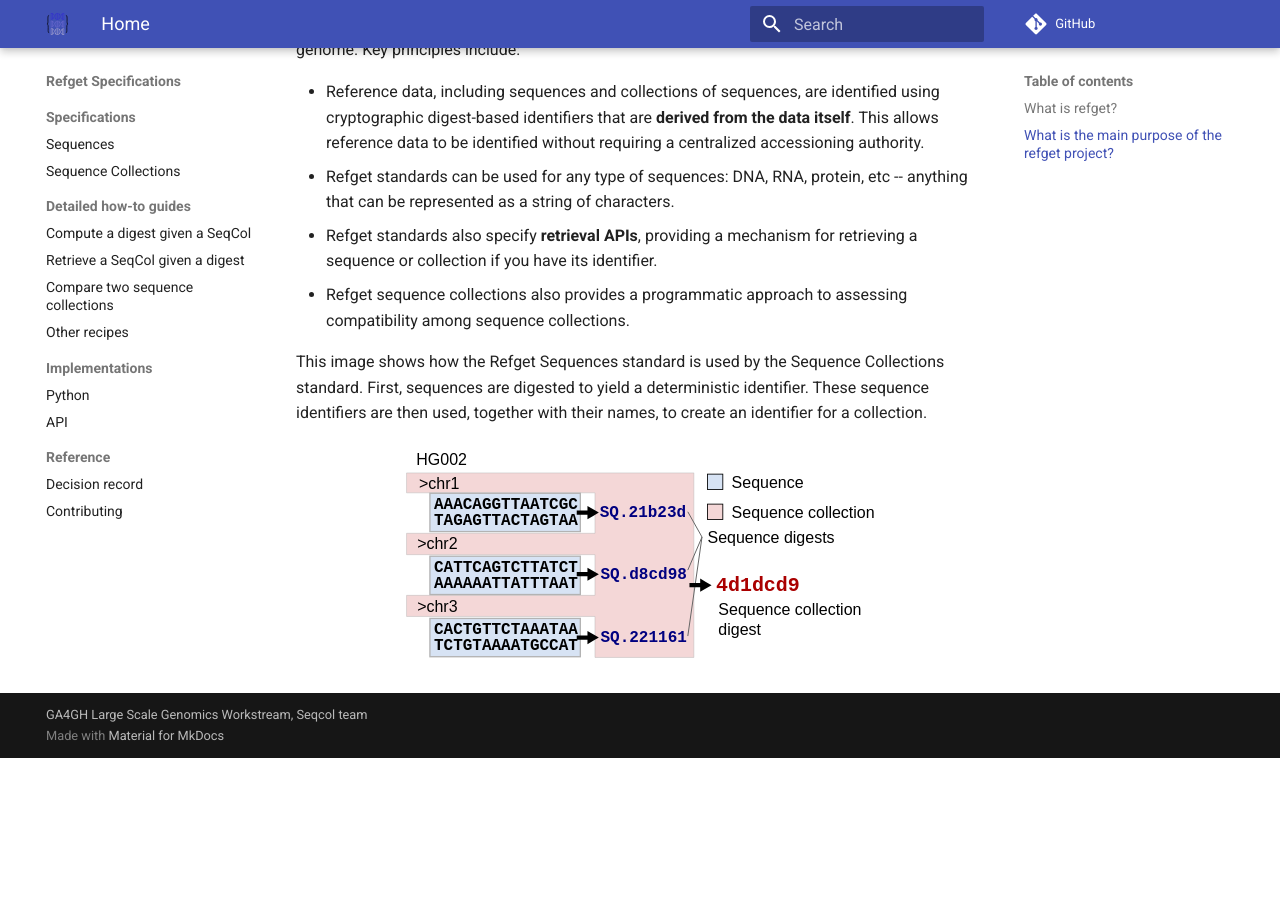
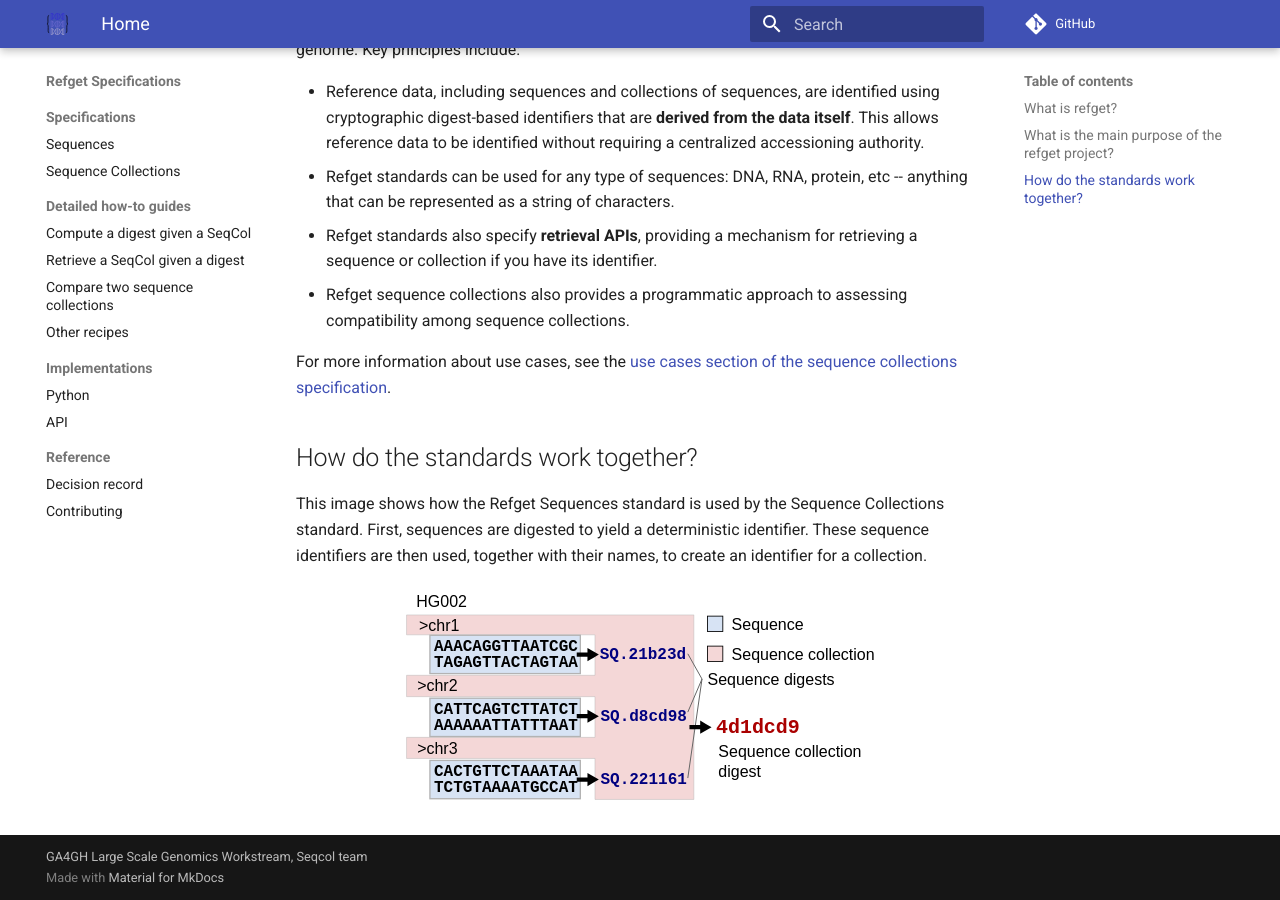
Before and after one commit to ga4gh/refget, an MkDocs documentation site: the page built from docs/README.md, in a window 1280 px wide and 900 px high, scrolled down 612 px. Built offline with MkDocs 1.6.1 and Material for MkDocs 9.7.7, drawn with Linux system fonts in a browser that asks for light colours; emoji names are drawn with the system emoji font; comment, search, counter and statistics services are not loaded; before the commit the page ends 1370 px from its top, so only the background shows below that.

```diff
--- a/docs/README.md
+++ b/docs/README.md
@@ -25,6 +25,10 @@ Refget standards help to **identify**, **retrieve**, and **compare** reference s
 - Refget standards also specify **retrieval APIs**, providing a mechanism for retrieving a sequence or collection if you have its identifier.
 - Refget sequence collections also provides a programmatic approach to assessing compatibility among sequence collections.
 
+For more information about use cases, see the [use cases section of the sequence collections specification](seqcol.md#use-cases).
+
+## How do the standards work together?
+
 This image shows how the Refget Sequences standard is used by the Sequence Collections standard. First, sequences are digested to yield a deterministic identifier. These sequence identifiers are then used, together with their names, to create an identifier for a collection.
 
 <figure>
```
